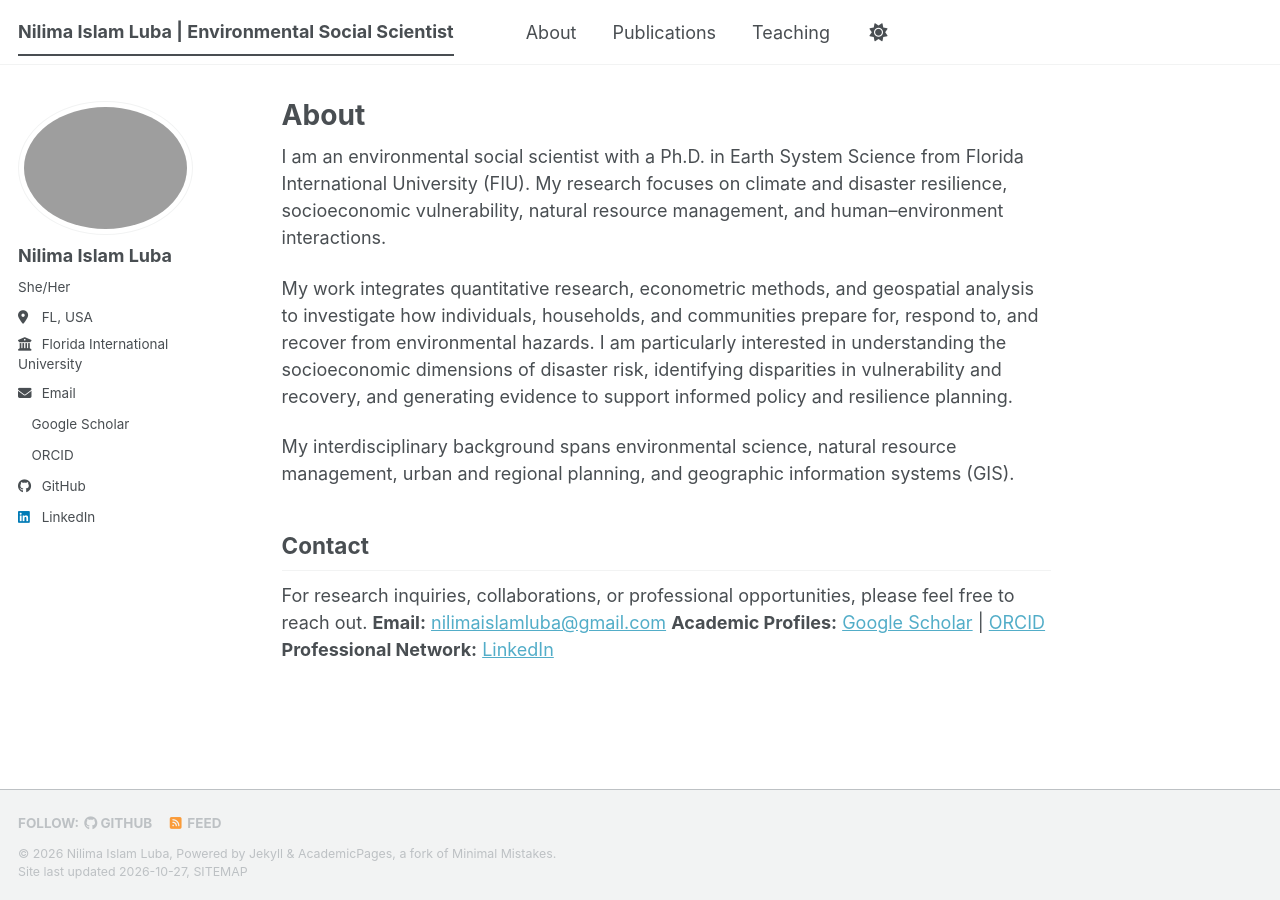
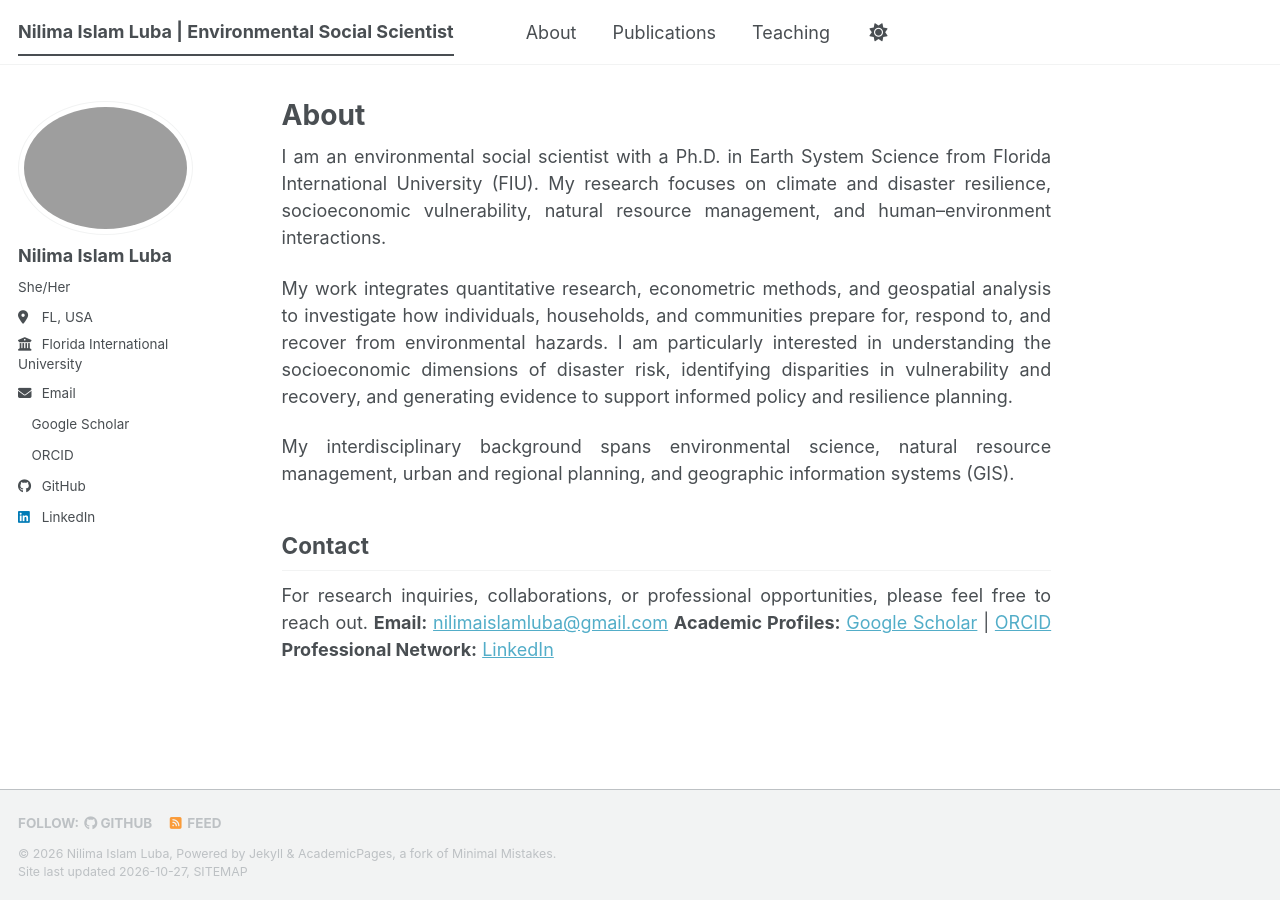
Before and after one commit to nluba/nluba.github.io, a Jekyll site: the page built from _pages/about.md, in a window 1280 px wide. Built offline with Jekyll 4.4.1, drawn with Linux system fonts in a browser that asks for light colours; a style sheet for code colours, icons or effects is not loaded.

Commit message:
Update about.md

```diff
--- a/_pages/about.md
+++ b/_pages/about.md
@@ -6,6 +6,12 @@ redirect_from:
   - /about/
   - /about.html
 ---
+<style>
+.page__content p {
+  text-align: justify;
+  text-justify: inter-word;
+}
+</style>
 
 I am an environmental social scientist with a Ph.D. in Earth System Science from Florida International University (FIU). My research focuses on climate and disaster resilience, socioeconomic vulnerability, natural resource management, and human–environment interactions.
 
```
